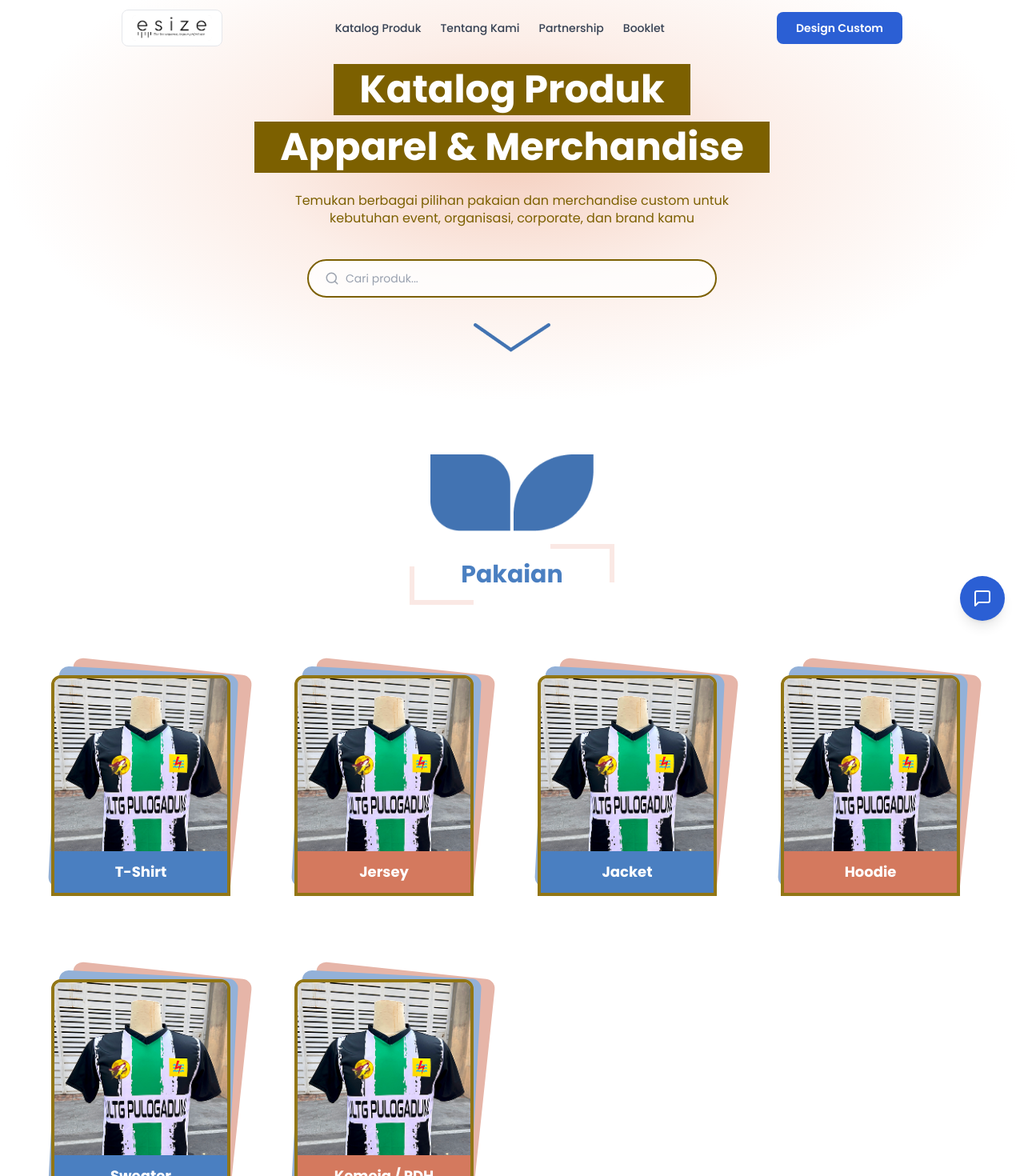
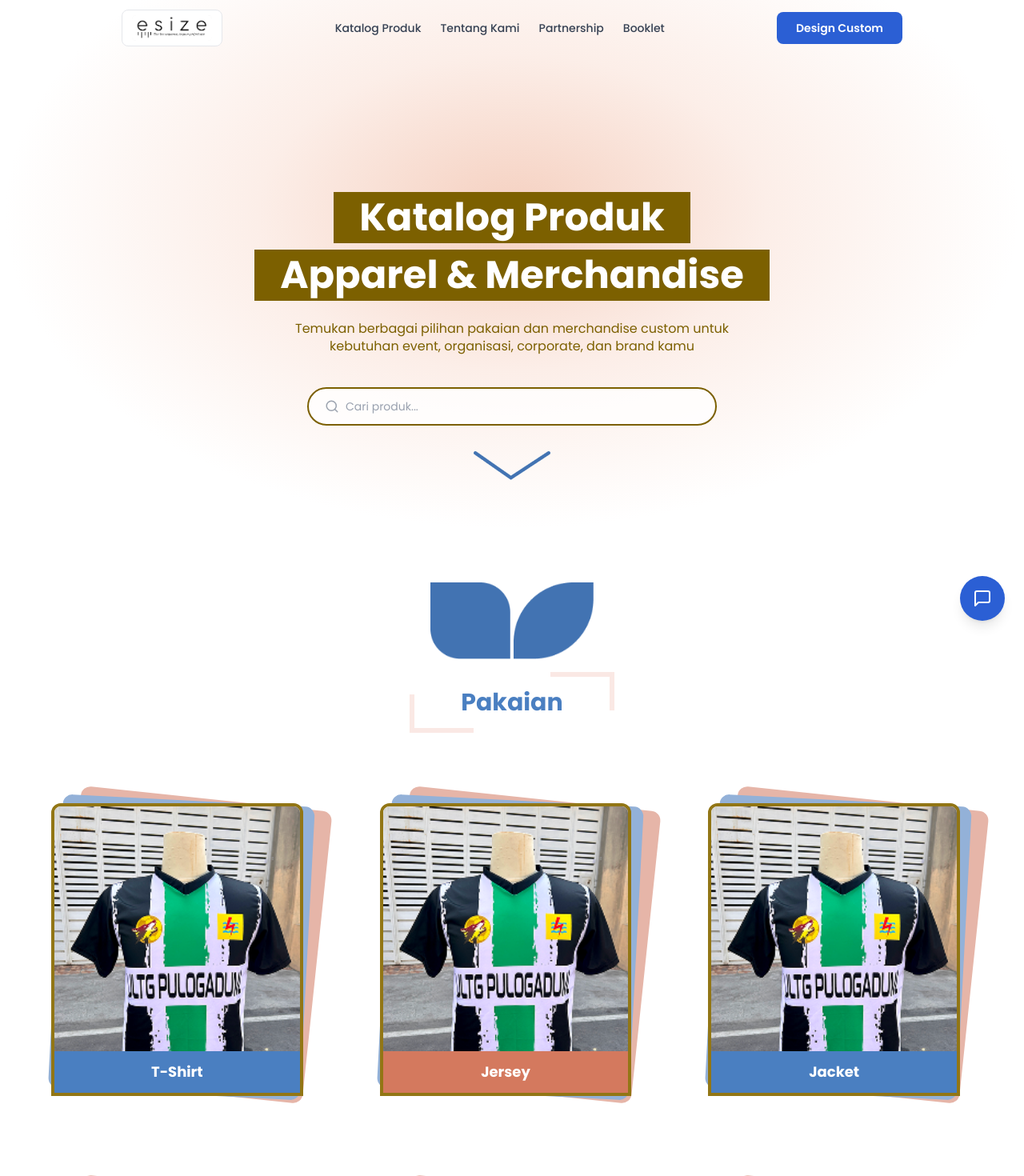
Before and after one commit to e-Size/project-hibah, a Next.js app in the folder fe/: page /category in a window 1280 px wide. Shown: the top 1470 px of the page at 80% size. Built offline with nearby package versions, Linux system fonts and the light colour scheme.

Commit message:
style: adjust grid layout, typography sizing, and spacing across category and partnership pages

```diff
--- a/fe/src/app/category/page.tsx
+++ b/fe/src/app/category/page.tsx
@@ -13,7 +13,7 @@ const labelColors = ["#4a7fc1", "#d4795e", "#4a7fc1", "#d4795e"];
 function CategoryGrid({ items, onJacketClick }: { items: { name: string; bg: string }[]; onJacketClick: () => void }) {
   if (items.length === 0) return null;
   return (
-    <div className="grid grid-cols-2 md:grid-cols-4 gap-16">
+    <div className="grid grid-cols-2 md:grid-cols-3 gap-20">
       {items.map((cat, i) => (
         <FadeInUp key={cat.name}>
           <div
@@ -57,7 +57,7 @@ export default function CategoryPage() {
       <div className="relative flex flex-col items-center justify-center text-center pt-20 pb-16 px-8"
         style={{ background: "radial-gradient(ellipse at 50% 40%, #f5d0c0 0%, #fceee8 35%, #ffffff 70%)" }}>
         {/* Title blocks */}
-        <div className="flex flex-col items-center gap-2 mb-6">
+        <div className="flex flex-col items-center gap-2 mb-6 mt-40">
           <span className="bg-[#7C6000] text-white font-bold text-4xl md:text-5xl px-8 py-2">
             Katalog Produk
           </span>
--- a/fe/src/app/partnership/page.tsx
+++ b/fe/src/app/partnership/page.tsx
@@ -13,11 +13,11 @@ export default function PartnershipPage() {
 
         {/* Header */}
         <div className="flex flex-col items-center text-center">
-          <div className="bg-[#7C6000] px-35 py-3 mb-4">
-            <h1 className="text-white font-bold text-6xl">Building Trust</h1>
+          <div className="bg-[#7C6000] px-35 py-3 mb-4 mt-15">
+            <h1 className="text-white font-bold text-5xl">Building Trust</h1>
           </div>
-          <h2 className="text-[#7C6000] font-bold text-6xl mb-5">Across The Globe</h2>
-          <p className="text-[#7C6000] text-2xl max-w-3xl leading-snug">
+          <h2 className="text-[#7C6000] font-bold text-5xl mb-5">Across The Globe</h2>
+          <p className="text-[#7C6000] text-xl max-w-3xl leading-snug">
             Berkolaborasi dengan berbagai partner terpercaya untuk<br />
             menghadirkan kualitas dan pengalaman terbaik
           </p>
```
